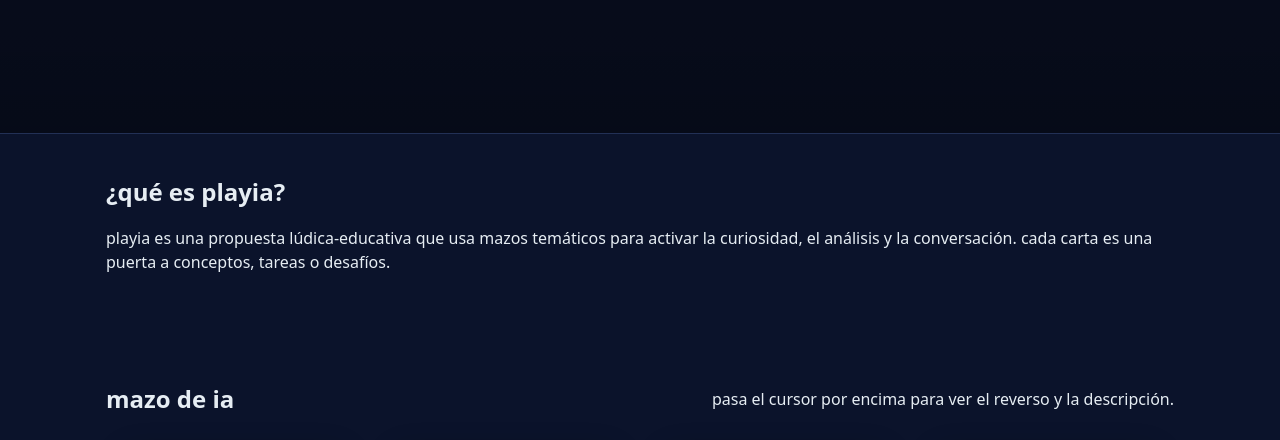
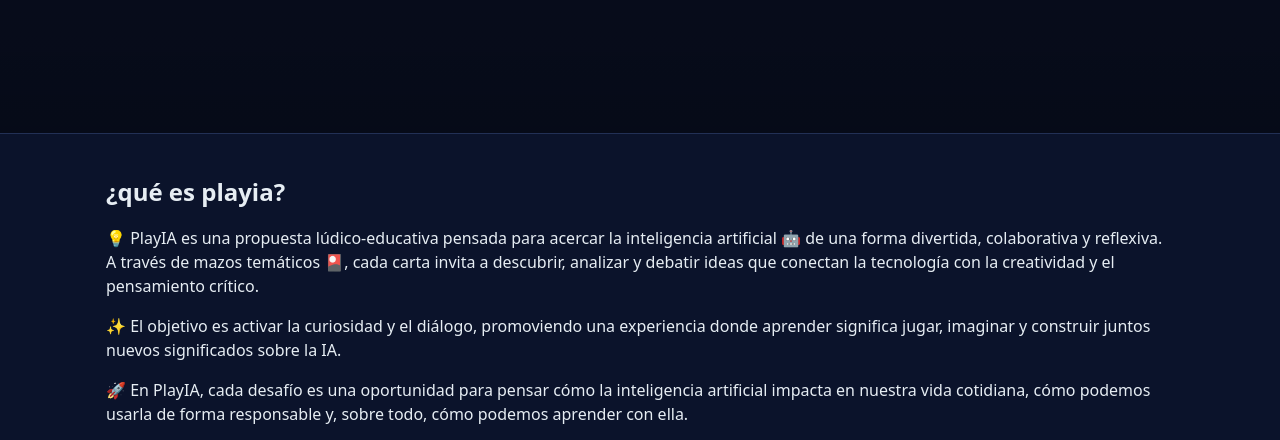
Before and after one commit to Domingo1987/PlayIA, a plain HTML site: page index.html in a window 1280 px wide. Shown: the part 355-795 px from the top of the page. Drawn offline with Linux system fonts and the light colour scheme.

Commit message:
Update description in "¿qué es playia?" section for clarity and engagement

```diff
--- a/index.html
+++ b/index.html
@@ -39,11 +39,11 @@
     <section id="que-es" class="section">
       <div class="container">
         <h2>¿qué es playia?</h2>
-        <p>
-          playia es una propuesta lúdica-educativa que usa mazos temáticos para activar
-          la curiosidad, el análisis y la conversación. cada carta es una puerta a
-          conceptos, tareas o desafíos.
-        </p>
+        <p>💡 PlayIA es una propuesta lúdico-educativa pensada para acercar la inteligencia artificial 🤖 de una forma divertida, colaborativa y reflexiva. A través de mazos temáticos 🎴, cada carta invita a descubrir, analizar y debatir ideas que conectan la tecnología con la creatividad y el pensamiento crítico.</p>
+
+        <p>✨ El objetivo es activar la curiosidad y el diálogo, promoviendo una experiencia donde aprender significa jugar, imaginar y construir juntos nuevos significados sobre la IA.</p>
+
+        <p>🚀 En PlayIA, cada desafío es una oportunidad para pensar cómo la inteligencia artificial impacta en nuestra vida cotidiana, cómo podemos usarla de forma responsable y, sobre todo, cómo podemos aprender con ella.</p>
         <div id="infinite-stream" class="infinite-stream" aria-live="polite"></div>
         <div id="stream-sentinel" class="stream-sentinel" aria-hidden="true"></div>
       </div>
```
